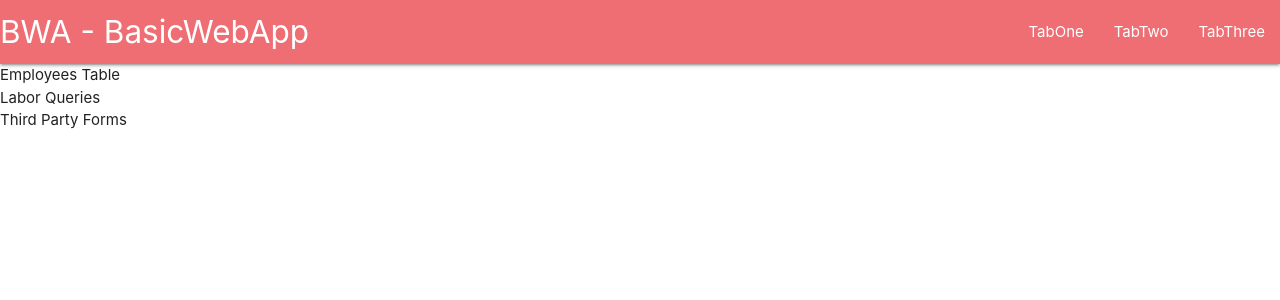
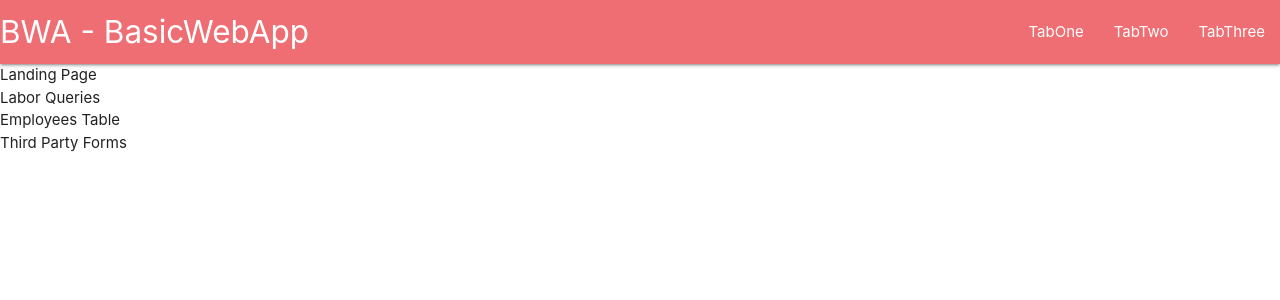
Before and after one commit to justinmorales1/basic-website, a React (Create React App) app: page / in a window 1280 px wide. Shown: the top 300 px of the page. Built offline with nearby package versions, Linux system fonts and the light colour scheme.

Commit message:
component updates

```diff
--- a/src/App.jsx
+++ b/src/App.jsx
@@ -1,7 +1,9 @@
 import React from 'react';
+import { BrowserRouter, Route } from 'react-router-dom';
 import Header from './components/Header';
-import Employees from './components/TabTwo/MemberForms';
-import LaborQueries from './components/TabOne/EmployeeForms';
+import LandingPage from './components/LandingPage'
+import MemberForms from './components/TabTwo/MemberForms';
+import EmployeeForms from './components/TabOne/EmployeeForms';
 import ThirdPartyForms from './components/TabThree/ThirdPartyForms';
 
 
@@ -10,9 +12,12 @@ class App extends React.Component {
         return (
             <div>
                 <Header/>
-                <Employees/>
-                <LaborQueries/>
-                <ThirdPartyForms/>
+                <BrowserRouter>
+                    <LandingPage exact path='/'/>
+                    <EmployeeForms exact path='/employees-forms'/>
+                    <MemberForms exact path='/member-forms'/>
+                    <ThirdPartyForms exact path='/third-party-forms'/>
+                </BrowserRouter >
             </div>
         )
     }
--- a/src/components/Header.jsx
+++ b/src/components/Header.jsx
@@ -1,4 +1,5 @@
 import React from 'react';
+import { Link } from "react-router-dom";
 
 class Header extends React.Component {
     render() {
--- /dev/null
+++ b/src/components/LandingPage.jsx
@@ -0,0 +1,9 @@
+
+
+export default () => {
+    return (
+        <div>
+            Landing Page
+        </div>
+    )
+}
```
